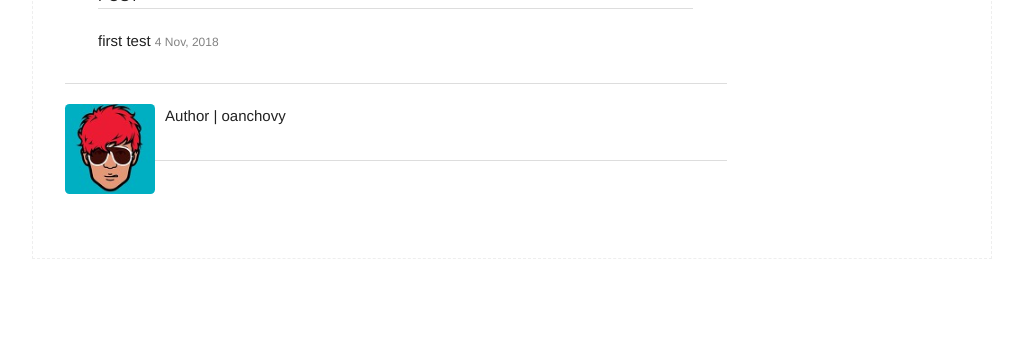
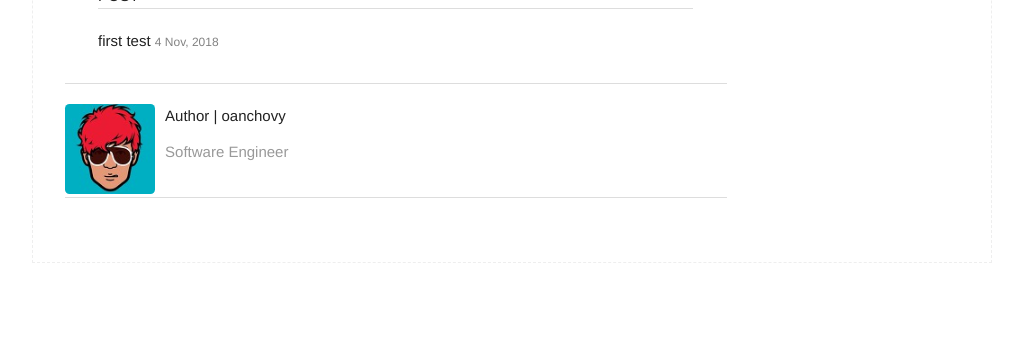
Before and after one commit to oanchovy/oanchovy.github.io, a Jekyll site: the page built from archive.html, in a window 1280 px wide. Shown: the part 279-631 px from the top of the page, without its empty margins (128-1151 px from the left). Built offline with Jekyll 4.4.1, drawn with Linux system fonts in a browser that asks for light colours.

Commit message:
files modification

```diff
--- a/_includes/author.html
+++ b/_includes/author.html
@@ -2,5 +2,8 @@
   <div class="authorimage box" style="background: url({{site.baseurl}}/assets/img/oanchovy.png)"></div>
   <div class="authorinfo box">
     <p>Author | oanchovy</p>
+    <p class="bio">
+      Software Engineer
+    </p>
   </div>
 </section>
--- a/index.html
+++ b/index.html
@@ -44,7 +44,7 @@ title: Home
         {% if post.author %}
         <span class="author_meta">
           <img src="{{site.baseurl}}/assets/img/{{post.author}}.jpg"></img>
-          <span>David Lin</span>
+          <span>oanchovy</span>
         </span>
         {% endif %}
         -->
```
